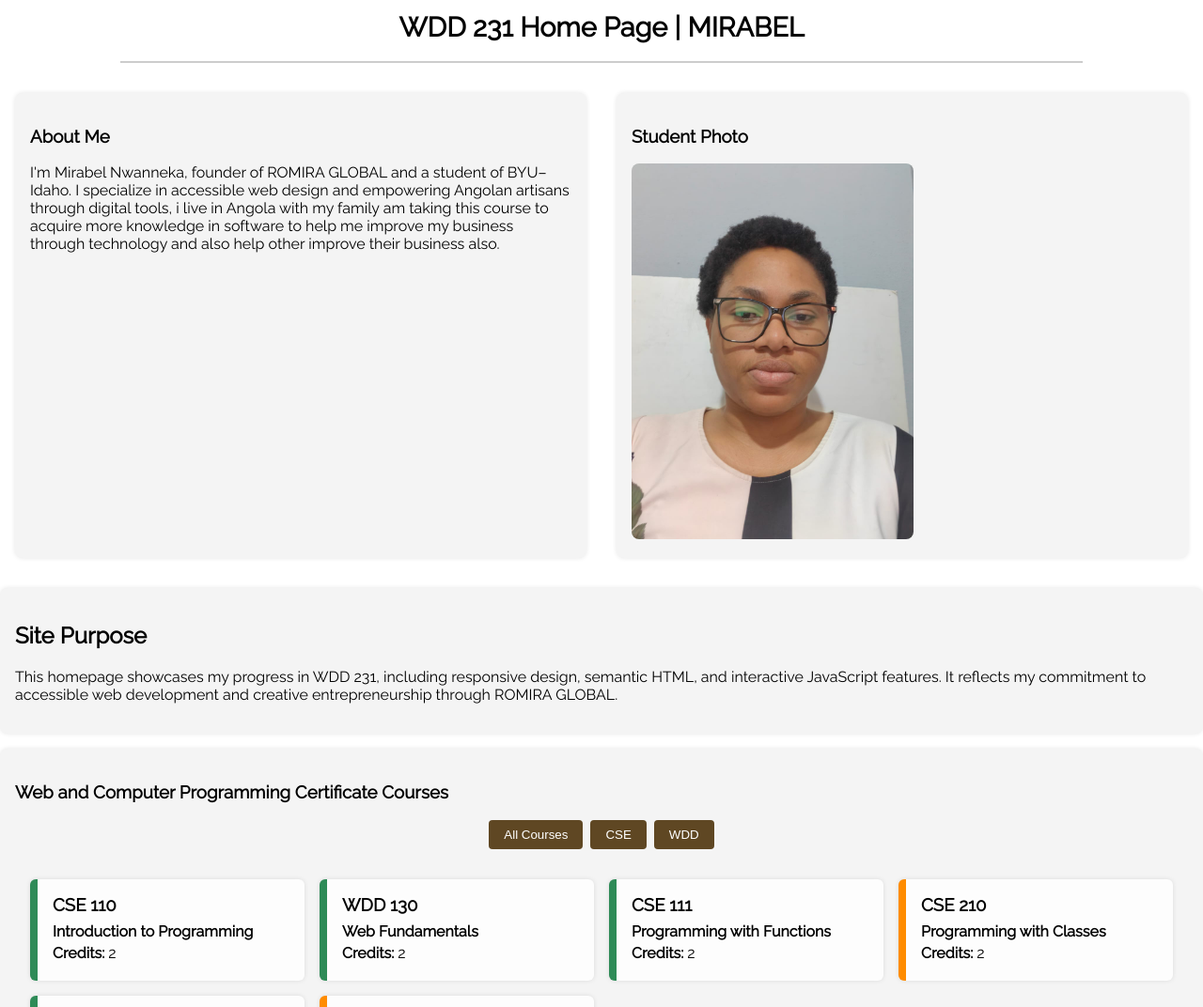
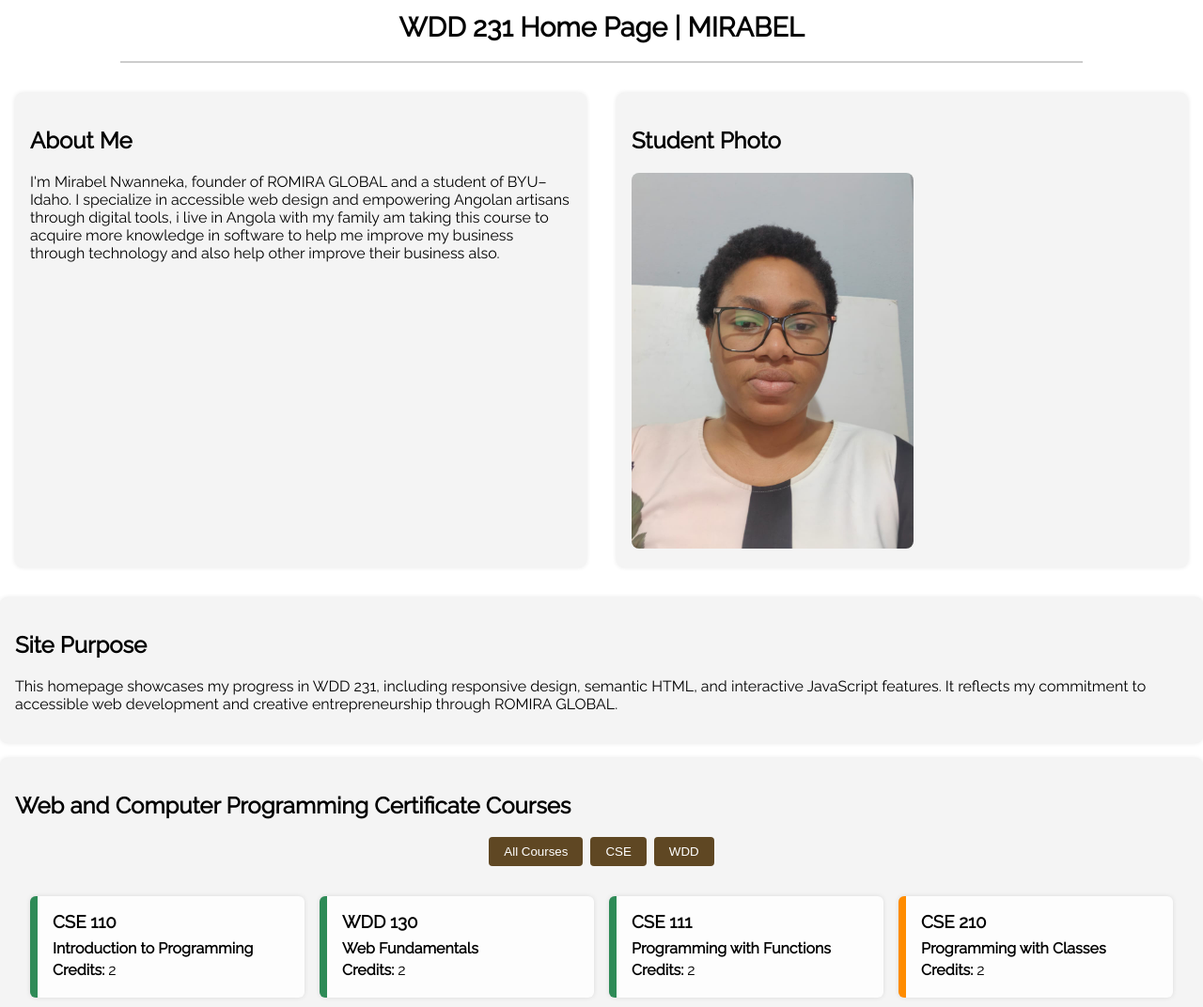
Before and after one commit to miracody/wdd231, a plain HTML site: page index.html in a window 1280 px wide. Shown: the part 200-1272 px from the top of the page at 94% size. Drawn offline with Linux system fonts and the light colour scheme.

Commit message:
connected

```diff
--- a/index.html
+++ b/index.html
@@ -6,7 +6,10 @@
   <meta name="description" content="Explore Mirabel Nwanneka’s WDD 231 homepage featuring responsive design, course projects, and accessible web development.">
   <meta name="author" content="Mirabel Nwanneka" >
   <title>Mirabel Nwanneka| WDD 231 </title>
+  <link rel="preconnect" href="https://fonts.googleapis.com">
+  <link rel="preconnect" href="https://fonts.gstatic.com" crossorigin>
   <link href="https://fonts.googleapis.com/css2?family=Raleway&display=swap" rel="stylesheet">
+
   <link rel="stylesheet" href="styles/small.css">
   <link rel="stylesheet" href="styles/larger.css">
   <script src="scripts/course.js" defer></script>
@@ -32,12 +35,12 @@
 
     <section class="intro-row">
       <div class="content-box about-box">
-        <h3>About Me</h3>
+        <h2>About Me</h2>
         <p>I'm Mirabel Nwanneka, founder of ROMIRA GLOBAL and a student of BYU–Idaho. I specialize in accessible web design and empowering Angolan artisans through digital tools, i live in Angola with my family am taking this course to acquire more knowledge in software to help me improve my business through technology and also help other improve their business also.<p>
       </div>
 
       <div class="content-box student-box">
-        <h3>Student Photo</h3>
+        <h2>Student Photo</h2>
         <img src="images/mirabel.jpg" alt="Mirabel Nwanneka, founder of ROMIRA GLOBAL" class="student photo">
       </div>
     </section>
@@ -46,7 +49,7 @@
       <p>This homepage showcases my progress in WDD 231, including responsive design, semantic HTML, and interactive JavaScript features. It reflects my commitment to accessible web development and creative entrepreneurship through ROMIRA GLOBAL.</p>
     </section>
     <section class="content-box course-section">
-      <h3>Web and Computer Programming Certificate Courses</h3>
+      <h2>Web and Computer Programming Certificate Courses</h2>
 
       <div class="course-buttons">
         <button id="allBtn">All Courses</button>
```
